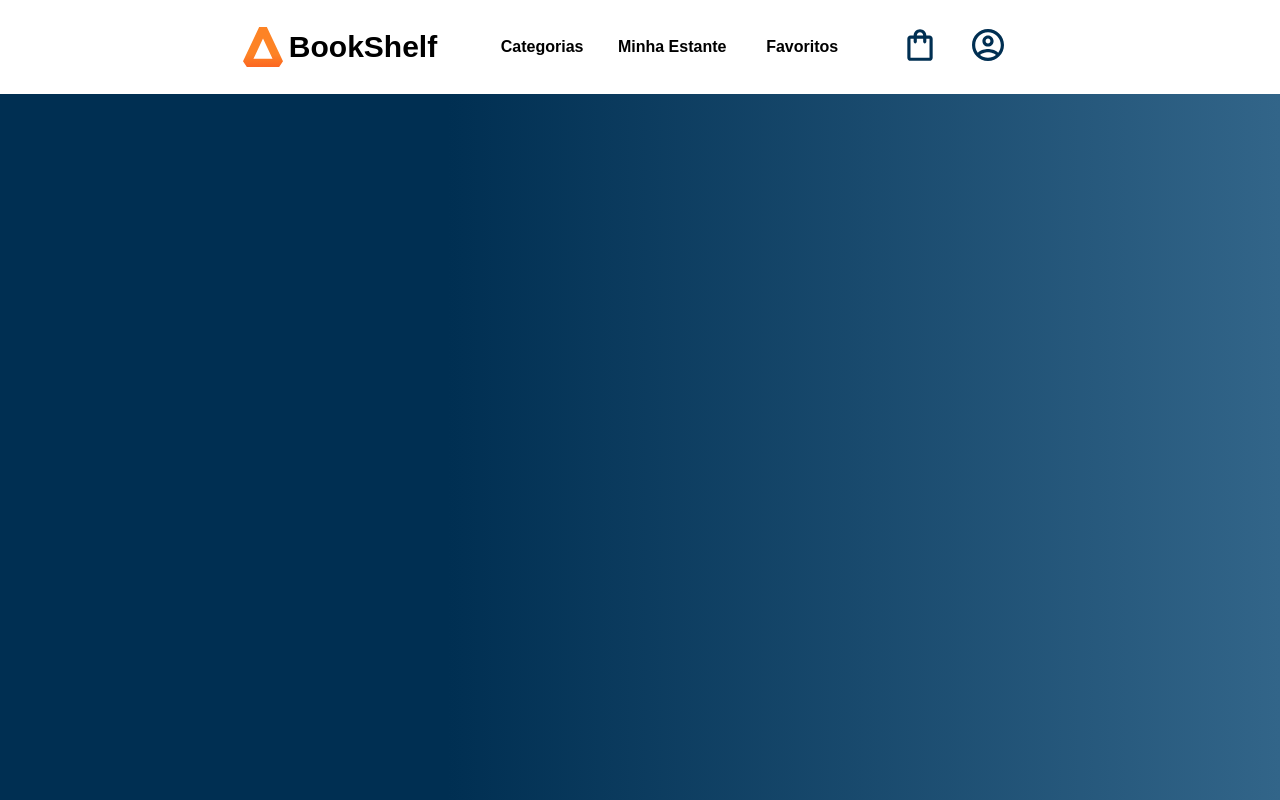
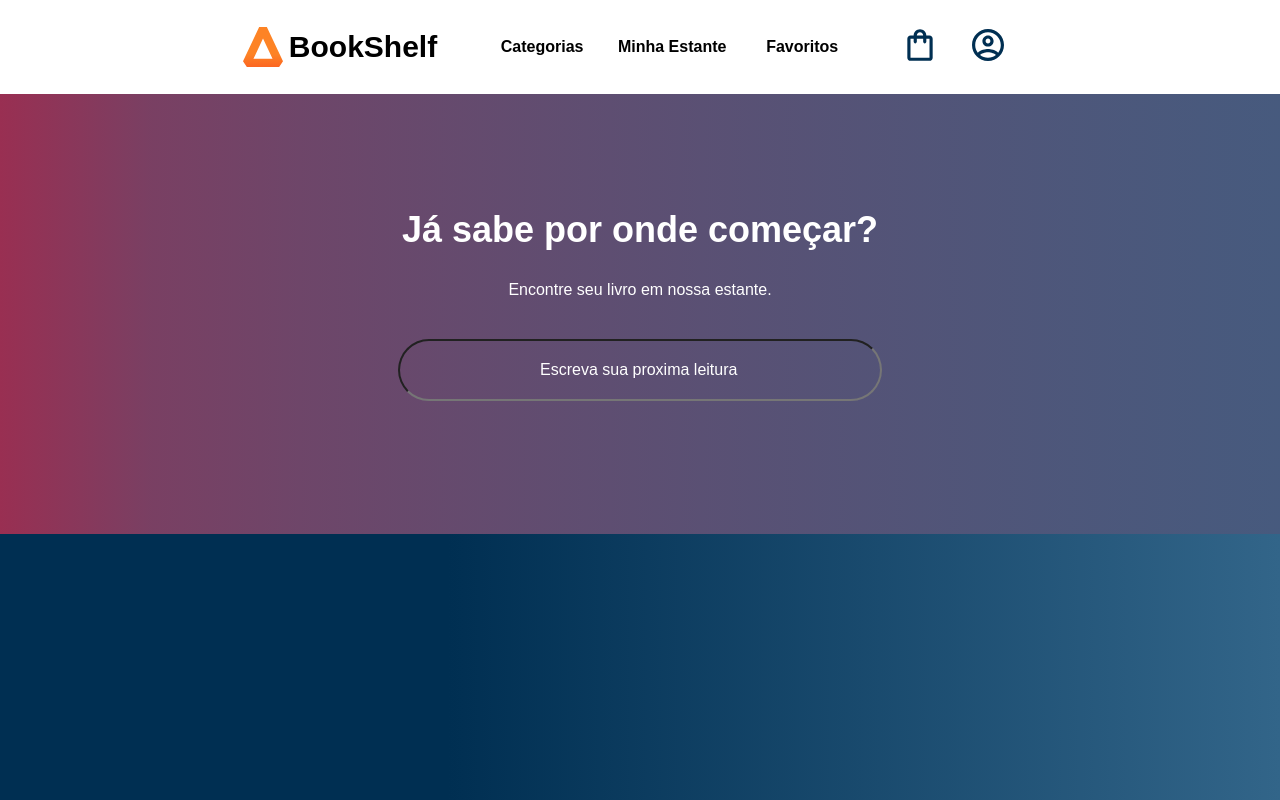
Before and after one commit to CruzOliveira/Projeto_BookShelf, a React (Create React App) app: page / in a window 1280 px wide. Built offline with nearby package versions, Linux system fonts and the light colour scheme.

Commit message:
termino da section de pesquisa

```diff
--- a/src/App.js
+++ b/src/App.js
@@ -1,5 +1,6 @@
 import React from 'react';
 import Header from './components/Header';
+import Pesquisa from './components/Pesquisa/index.js';
 import styled from 'styled-components';
 
 const AppConteiner = styled.div`
@@ -13,6 +14,7 @@ function App() {
   return (
     <AppConteiner>
       <Header />
+      <Pesquisa />
     </AppConteiner>
   );
 }
--- /dev/null
+++ b/src/components/Input/index.js
@@ -0,0 +1,19 @@
+import styled from 'styled-components';
+
+const Input = styled.input`
+  order: 1px solid #fff;
+  background: transparent;
+  padding: 20px 140px;
+  border-radius: 50px;
+  width: 200px;
+  color: #fff;
+  font-size: 16px;
+  margin-bottom: 10px;
+
+  &::placeholder {
+    color: #fff;
+    font-size: 16px;
+  }
+`;
+
+export default Input;
--- a/src/components/Pesquisa/index.js
+++ b/src/components/Pesquisa/index.js
@@ -1,16 +1,36 @@
 import React from 'react';
 import styled from 'styled-components';
+import Input from '../Input/index';
+
+const PesquisaContainer = styled.section`
+  background-image: linear-gradient(90deg, #992f52, 35%, #326589 165%);
+  color: #fff;
+  text-align: center;
+  padding: 85px 0;
+  height: 270px;
+  width: 100%;
+`;
+
+const Titulo = styled.h2`
+  color: #fff;
+  font-size: 36px;
+  text-align: center;
+  width: 100%;
+`;
+
+const Subtitulo = styled.h3`
+  font-size: 16px;
+  font-weight: 500;
+  margin-bottom: 40px;
+`;
 
 function Pesquisa() {
-  const Input = styled.input`
-  *
-  `;
   return (
-    <section>
-      <h2>Já sabe por onde começar?</h2>
-      <h3>Encontre seu livro em nossa estante.</h3>
-      <input placeholder="Escreva sua proxima leitura" />
-    </section>
+    <PesquisaContainer>
+      <Titulo>Já sabe por onde começar?</Titulo>
+      <Subtitulo>Encontre seu livro em nossa estante.</Subtitulo>
+      <Input placeholder="Escreva sua proxima leitura" />
+    </PesquisaContainer>
   );
 }
 
```
